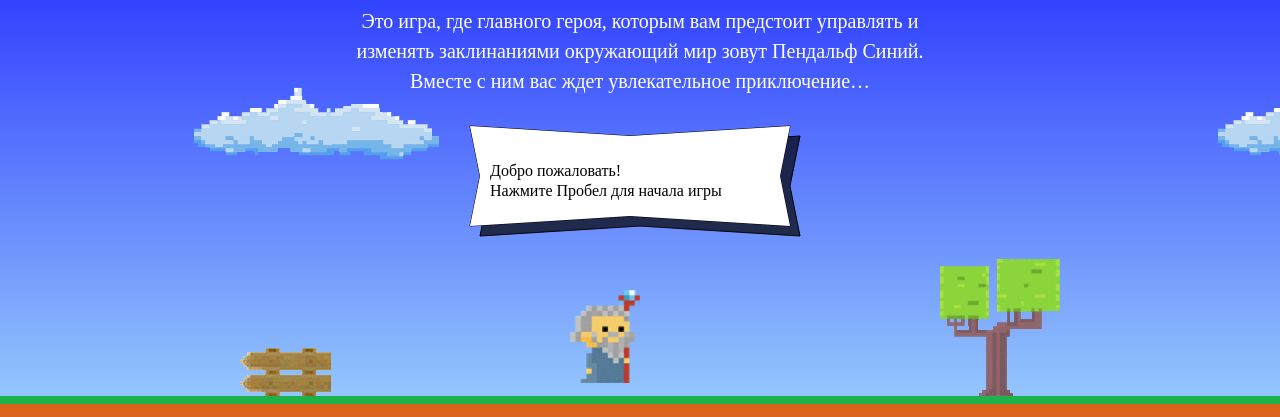
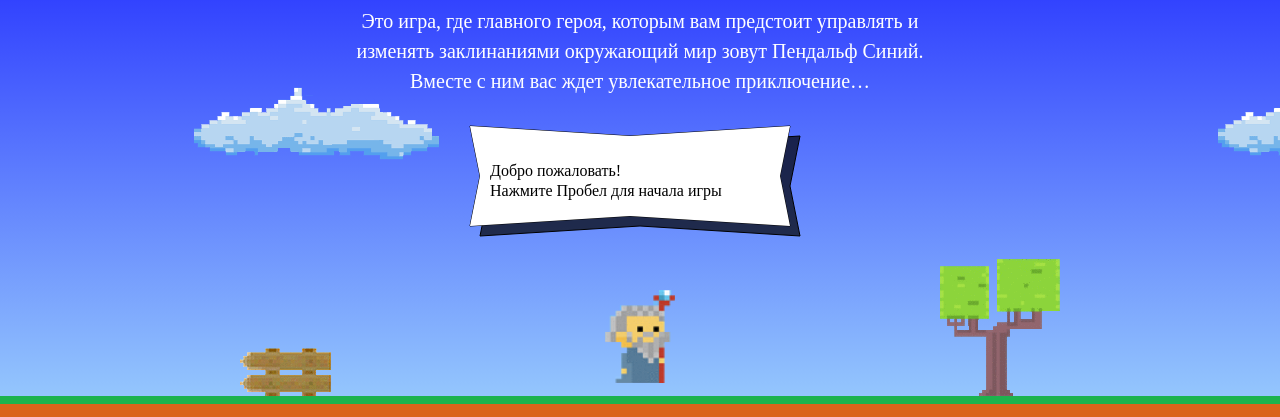
Before and after one commit to SempreMai/224497-code-and-magick, a website: page index.html in a window 1280 px wide. Shown: the part 203-620 px from the top of the page. Drawn offline with Linux system fonts and the light colour scheme; a web font is replaced by a local one.

Commit message:
Added division by two in a function of getWizardX

```diff
--- a/index.html
+++ b/index.html
@@ -199,7 +199,7 @@
   };
 
   var getWizardX = function(width) {
-    return (width / 2) - wizardWidth;
+    return (width / 2) - (wizardWidth / 2);
   };
 
   var getWizardY = function(height) {
```
